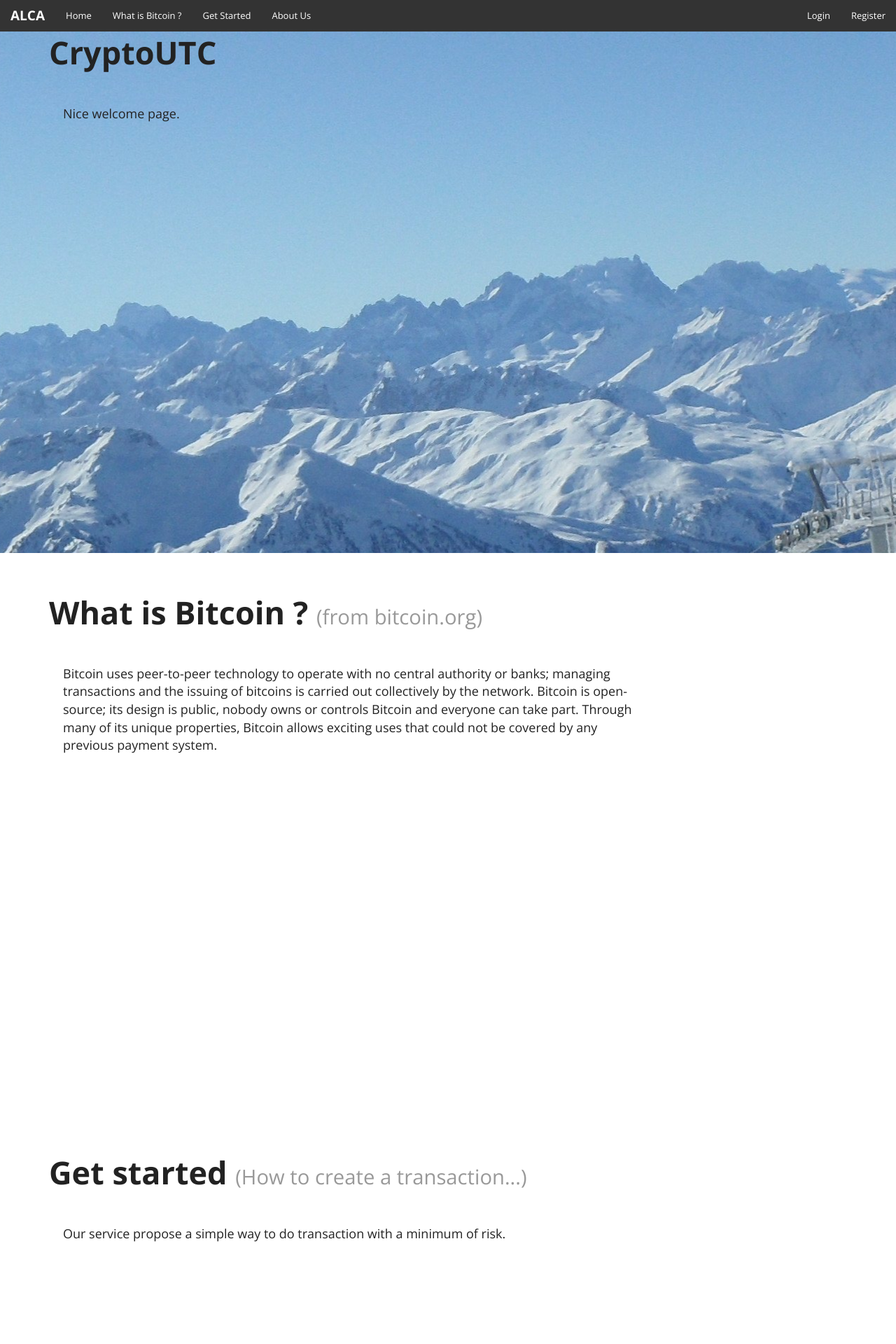
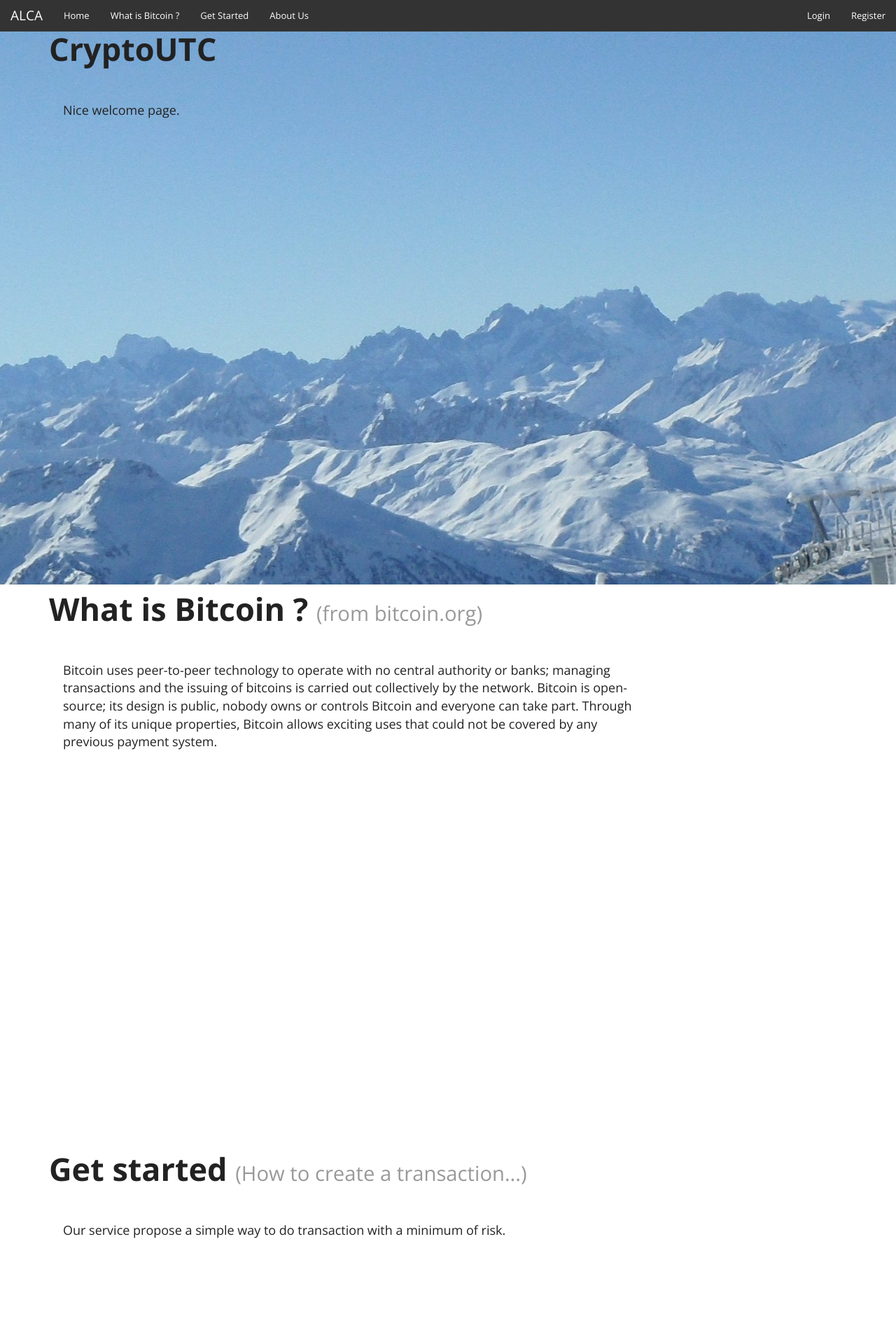
Before and after one commit to TFBM/alca, a Django app: template templates/home/index.html in a window 1280 px wide. Shown: the top 1920 px of the page at 70% size. Run offline with Django 3.2, Linux system fonts and the light colour scheme; the template is opened without the code that fills it, so the values that code supplies are empty.

Commit message:
Simplification du HTML et du CSS

```diff
--- a/static/css/style.css
+++ b/static/css/style.css
@@ -1,50 +1,22 @@
-html,
-body {
+html, body {
   height: 100%;
-  /* The html and body elements cannot have any padding or margin. */
-}
-
-/* Wrapper for page content to push down footer */
-#wrap {
-  min-height: 100%;
-  height: auto;
-  /* Negative indent footer by its height */
-  margin: 0 auto -60px;
-  /* Pad bottom by footer height */
-  padding: 0 0 60px;
 }
 
 .header {
-position: fixed;
-width: 100%;
-background: #222;
-z-index: 10;
+  height: 45px;
 }
-.header .navbar-brand {
-font-weight: 900;
-}
-.header .navbar {
-margin: 0;
-border: none;
-}
-.header .welcome {
-padding-top: 12px;
-padding-bottom: 12px;
-line-height: 20px;
-padding: 12px 12px;
-margin:0;
-color : #fff;
-}
+
 .page-section {
   width: 100%;
   min-height: 800px;
-padding: 50px 0;
   border-bottom: 10px solid #fff;
 }
+
 .page-section h1 {
   font-size: 4em;
   margin: 50px 0;
 }
+
 .page-section h1 span {
   font-weight: 200;
 }
@@ -53,18 +25,22 @@ font-size: 3em;
   font-weight: 900;
   margin: 0 0 30px;
 }
+
 .page-section p {
   font-size: 1.2em;
   font-weight: 200;
   margin: 0 25% 20px 0;
 }
+
 .page-section p.lead {
   font-size: 1.8em;
 }
+
 .page-section p.caption {
   padding: 20px;
 }
-.page-section#Home {
+
+#Home.page-section {
   background: url(../img/home.jpg) bottom center no-repeat;
 }
 
--- a/templates/base.html
+++ b/templates/base.html
@@ -10,7 +10,6 @@
   <script src="{% static 'js/bootstrap.min.js' %}"></script>
 </head>
 <body>
-  <div id="wrap">
   <div class="header">
     <nav role="navigation" class="navbar navbar-default">
           <!-- Brand and toggle get grouped for better mobile display -->
@@ -24,7 +23,7 @@
         <a href="/" class="navbar-brand">ALCA</a>
       </div>
       <!-- Collection of nav links and other content for toggling -->
-    <div id="navbarCollapse" class="collapse navbar-collapse">
+      <div class="collapse navbar-collapse">
         {% if user.is_authenticated %}
         <ul class="nav navbar-nav">
           <li class="dropdown">
@@ -63,9 +62,17 @@
       </div>
     </nav>
   </div>
+  {% if messages %}
+  <div class="col-md-offset-1 col-md-10">
+    {% for message in messages %}
+    <div class="fade in alert {% if message.tags %}alert-{{ message.tags }}{% endif %}">
+      {{ message }}
+      <button type="button" class="close" data-dismiss="alert" aria-hidden="true">&times;</button>
+    </div>
+    {% endfor %}
+  </div>
+  {% endif %}
   {% block content %}{% endblock%}
-  </div>
-
   <div id="footer">
     <div class="container">
       <p class="text-muted credit">Powered by <a href="http://loladam.com">Lola Dam*</a> for ALCA Team. Copyright ???</p>
```
Lines whose indentation alone changed are shown as unchanged.
